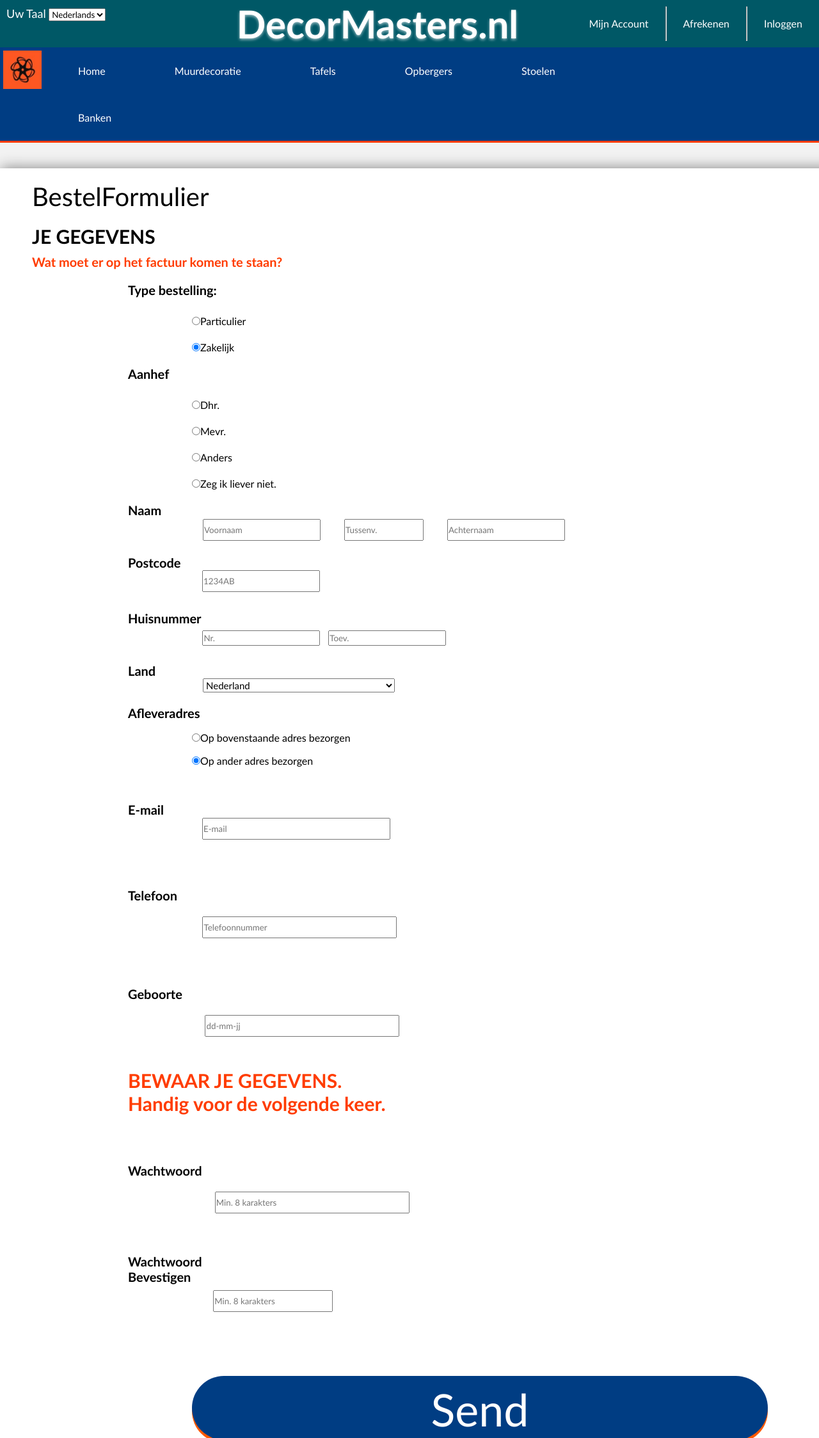
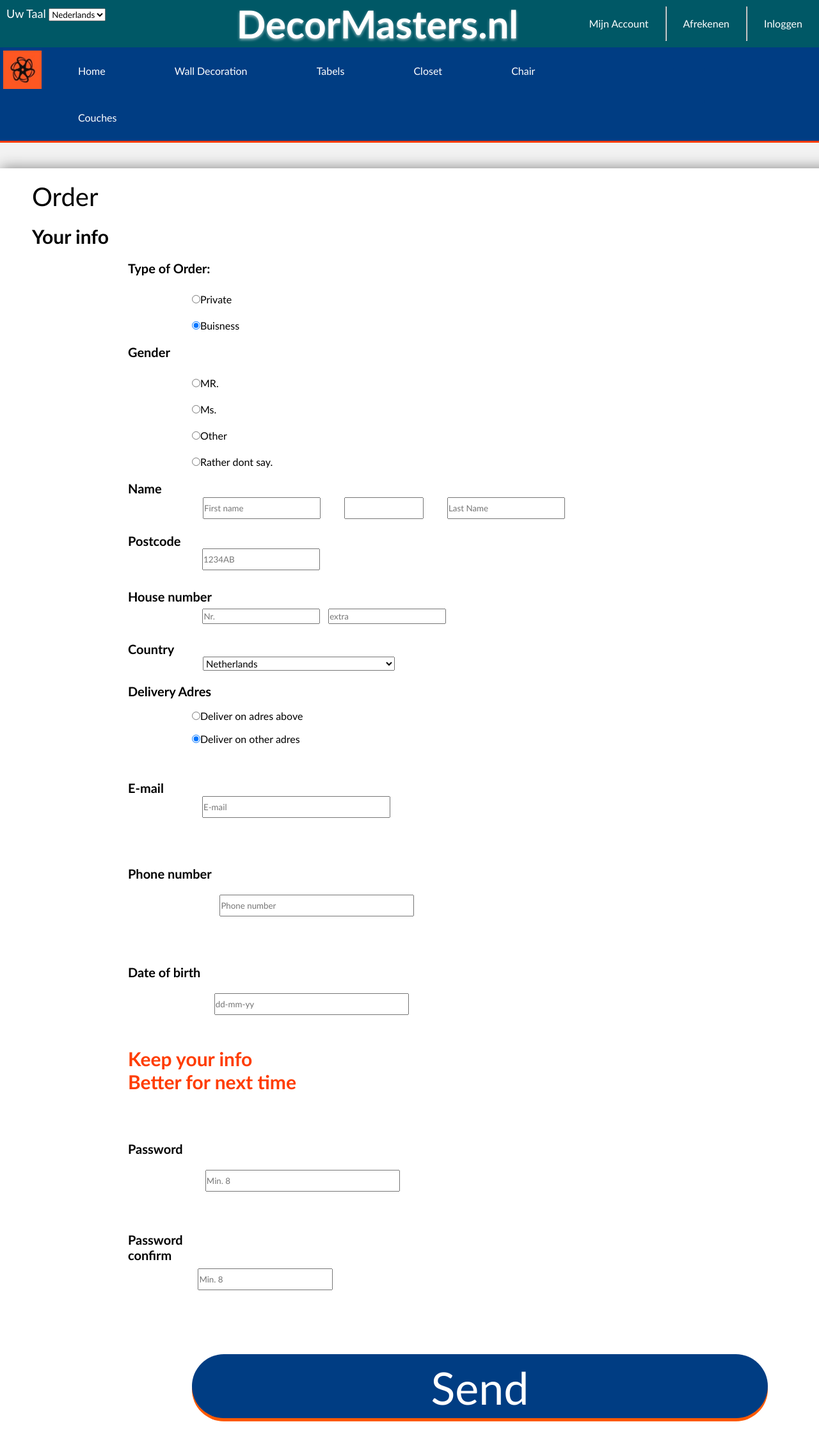
Before and after one commit to GLU-CSD/weekopdrachten-webshop-dynamisch-LucasDG1, a PHP site: page /afrekenen.php in a window 1280 px wide; the page is wider, and only the part inside the window is pictured. Shown: the top 2247 px of that part at 64% size. Run offline with PHP 8.4, Linux system fonts and the light colour scheme.

Commit message:
dag 1 weekopdracht 3tm6

```diff
--- a/afrekenen.php
+++ b/afrekenen.php
@@ -5,7 +5,7 @@
   <meta charset="utf-8">
   <meta name="viewport" content="width=device-width, initial-scale=1">
   <title>Afrekenen</title>
-  <link rel="stylesheet" href="/eindopdrachten-webshop-overzicht-bestelformulier-LucasDG1/assets/css/afrekenen.css">
+  <link rel="stylesheet" href="./assets/css/afrekenen.css">
   <meta name="description" content="">
 
   <meta property="og:title" content="">
@@ -60,12 +60,12 @@
       </div>
       <!-- de btns onder de topbar -->
       <div class="navigator">
-        <a href="/pages/home.html" class="home">Home</a>
-        <a href="/pages/muurdecoratie.html" class="muurdecoratie">Muurdecoratie</a>
-        <a href="/pages/doosjes.html" class="doosjes">Tafels</a>
-        <a href="/pages/opbergers.html" class="opbergers">Opbergers</a>
-        <a href="/pages/stoelen.html" class="stools">Stoelen</a>
-        <a href="/pages/banken.html" class="gadgets">Banken</a>
+      <a href="./home.php" class="home">Home</a>
+          <a href="./muurdecoratie.php" class="muurdecoratie">Wall Decoration</a>
+          <a href="./doosjes.php" class="doosjes">Tabels</a>
+          <a href="./opbergers.php" class="opbergers">Closet</a>
+          <a href="./stoelen.php" class="stools">Chair</a>
+          <a href="./banken.php" class="gadgets">Couches</a>
       </div>
 
       <div class="opzoeken">
@@ -82,56 +82,56 @@
 
 
   </header>
+
   <main>
 
     <div class="content">
       <div class="block"></div>
       <div class="mainblock">
-        <div class="title">BestelFormulier</div>
-        <h3>JE GEGEVENS</h3>
-        <h4>Wat moet er op het factuur komen te staan?</h4>
-        <h4 id="TyBe">Type bestelling:</h4>
+        <div class="title">Order</div>
+        <h3>Your info</h3>
+        <h4></h4>
+        <h4 id="TyBe">Type of Order:</h4>
         <form name="myForm" action="/assest/pages/home.html" onsubmit="return validateForm()" method="post" required>
         <div>
           <input type="radio" id="radselect" name="drone" value="particulier" checked /><label
-            for="radselect">Particulier</label>
+            for="radselect">Private</label>
 
         </div>
         <div>
           <input type="radio" id="radselect1" name="drone" value="Zakelijk" checked /><label
-            for="radselect1">Zakelijk</label>
+            for="radselect1">Buisness</label>
 
         </div>
 
-        <h4 id="aanhef">Aanhef</h4>
+        <h4 id="aanhef">Gender</h4>
         <div>
           <input type="radio" id="radselect" name="drone1" value="particulier" checked /><label
-            for="radselect">Dhr.</label>
+            for="radselect">MR.</label>
 
         </div>
         <div>
           <input type="radio" id="radselect1" name="drone1" value="Zakelijk" checked /><label
-            for="radselect1">Mevr.</label>
+            for="radselect1">Ms.</label>
 
         </div>
         <div>
           <input type="radio" id="radselect1" name="drone1" value="Anders" checked /><label
-            for="radselect1">Anders</label>
+            for="radselect1">Other</label>
 
         </div>
         <div>
-          <input type="radio" id="radselect1" name="drone1" value="zegikniet" checked /><label for="radselect1">Zeg ik
-            liever niet.</label>
+          <input type="radio" id="radselect1" name="drone1" value="zegikniet" checked /><label for="radselect1">Rather dont say.</label>
 
         </div>
         <div class="name">
-          <h4 id="naam">Naam</h4>
+          <h4 id="naam">Name</h4>
           <div class="textbox">
             <div class="block1"></div>
             <label id="fnamebox" for="fname"></label>
-            <input type="text" id="fname" placeholder="Voornaam" name="fname"><br><br>
-            <input type="text" id="bname" placeholder="Tussenv." name="bname"><br><br>
-            <input type="text" id="lname" placeholder="Achternaam" name="lname"><br><br>
+            <input type="text" id="fname" placeholder="First name" name="fname"><br><br>
+            <input type="text" id="bname" placeholder="" name="bname"><br><br>
+            <input type="text" id="lname" placeholder="Last Name" name="lname"><br><br>
             <div class="block2"></div>
           </div>
         </div>
@@ -144,36 +144,36 @@
 
         </div>
         <div class="huisnummer">
-          <h4 id="huisnbm">Huisnummer</h4>
+          <h4 id="huisnbm">House number</h4>
          <div class="flexhuisNbm">
           <div class="block3"></div>
           <input type="text" id="huisnummer1" placeholder="Nr." name="huisnummer"><br><br>
-          <input type="text" id="huisnummer1" placeholder="Toev." name="huisnummer"><br><br>
+          <input type="text" id="huisnummer1" placeholder="extra" name="huisnummer"><br><br>
           <div class="block4"></div>
         </div>
 </div>
 <div class="land">
-  <h4 id="h4land">Land</h4>
+  <h4 id="h4land">Country</h4>
   <div class="dropdown">
   <select name="landen" id="landen">
-    <option value="nederland">Nederland</option>
-    <option value="belgie">Belgie</option>
-    <option value="duitsland">Duitsland</option>
+    <option value="nederland">Netherlands</option>
+    <option value="belgie">Belgium</option>
+    <option value="duitsland">Germany</option>
     <option value="luxemburg">Luxemburg</option>
   </select>
 
 </div>
 </div>
 <div class="afleveren">
-  <h4 id="aflever">Afleveradres </h4>
+  <h4 id="aflever">Delivery Adres </h4>
   <div>
-    <input type="radio" id="radselect4" name="drone1" value="leveradres" checked /><label
-      for="radselect">Op bovenstaande adres bezorgen</label>
+    <input type="radio" id="radselect4" name="drone1" value="Adres" checked /><label
+      for="radselect">Deliver on adres above</label>
 
   </div>
   <div>
     <input type="radio" id="radselect4" name="drone1" value="Zakelijk" checked /><label
-      for="radselect1">Op ander adres bezorgen</label>
+      for="radselect1">Deliver on other adres </label>
 
   </div>
 </div>
@@ -185,30 +185,30 @@
   <div class="block6"></div>
 </div>
 <div class="telefoonnummer">
-  <h4 id="telefoon">Telefoon</h4>
+  <h4 id="telefoon">Phone number</h4>
   <div class="block7"></div>
-  <input type="text" id="telefoonN" placeholder="Telefoonnummer" name="telefoonnummer"><br><br>
+  <input type="text" id="telefoonN" placeholder="Phone number" name="telefoonnummer"><br><br>
 
   <div class="block8"></div>
 </div>
 <div class="geboortedatum">
-  <h4 id="geboorte">Geboorte</h4>
+  <h4 id="geboorte">Date of birth</h4>
   <div class="block9"></div>
-  <input type="text" id="geboortenD" placeholder="dd-mm-jj" name="geboortedatum"><br><br>
+  <input type="text" id="geboortenD" placeholder="dd-mm-yy" name="geboortedatum"><br><br>
 
   <div class="block10"></div>
 </div>
 <div class="gegevensBewaren">
-<h2 class="bewaarG">BEWAAR JE GEGEVENS.</h2>
-<h2 class="bewaarG">Handig voor de volgende keer.</h2>
+<h2 class="bewaarG">Keep your info</h2>
+<h2 class="bewaarG">Better for next time</h2>
 </div>
 <div class="wachtwoord">
-  <h4 id="wachtwoordT">Wachtwoord</h4>
-  <input type="password" id="pwd" name="pwd" minlength="8" placeholder="Min. 8 karakters"><br><br>
+  <h4 id="wachtwoordT">Password</h4>
+  <input type="password" id="pwd" name="pwd" minlength="8" placeholder="Min. 8"><br><br>
 </div>
 <div class="wachtwoordB">
-  <h4 id="wachtwoordT2">Wachtwoord Bevestigen</h4>
-  <input type="password" id="pwd1" name="pwd" minlength="8" placeholder="Min. 8 karakters"><br><br>
+  <h4 id="wachtwoordT2">Password confirm</h4>
+  <input type="password" id="pwd1" name="pwd" minlength="8" placeholder="Min. 8 "><br><br>
 </div>
 </form>
 <button type="button" class="buttonSend">Send</button>
--- a/assets/css/home.css
+++ b/assets/css/home.css
@@ -19,7 +19,7 @@
     width: 100%;
     height: 100%;
 
-    background: url('../assets/img/amazonw.jpg') center/cover no-repeat;
+    background: url('./assets/img/amazonw.jpg') center/cover no-repeat;
     animation: fade 10000000s ease-in-out infinite;
     z-index: -1;
 }
--- a/prodinfo.php
+++ b/prodinfo.php
@@ -34,7 +34,7 @@
             </div>
             <div class="price"><?php echo $product["originalPrice"];?></div>
             <div class="disPrice"><?php echo $product["discountedPrice"];?></div>
-            <button class="button"><i class="fa fa-shopping-cart" aria-hidden="true" style="margin-right: 27px "></i>In Winkelwagen</button>
+            <a href="./winkelwagen.php"><button class="button"><i class="fa fa-shopping-cart" aria-hidden="true" style="margin-right: 27px "></i>In Winkelwagen</button></a>
         </div>
 
 </div>
```
Also changed, not shown: assets/core/filters.php (+19 -46 lines), assets/core/footer.php (+16 -27 lines), assets/core/header.php (+8 -8 lines), config.php (+10 -8 lines), doosjes.php (+13 -13 lines), home.php (+15 -39 lines), index.php (+15 -39 lines), muurdecoratie.php (+1 -19 lines), opbergers.php (+13 -13 lines), stoelen.php (+13 -13 lines).
